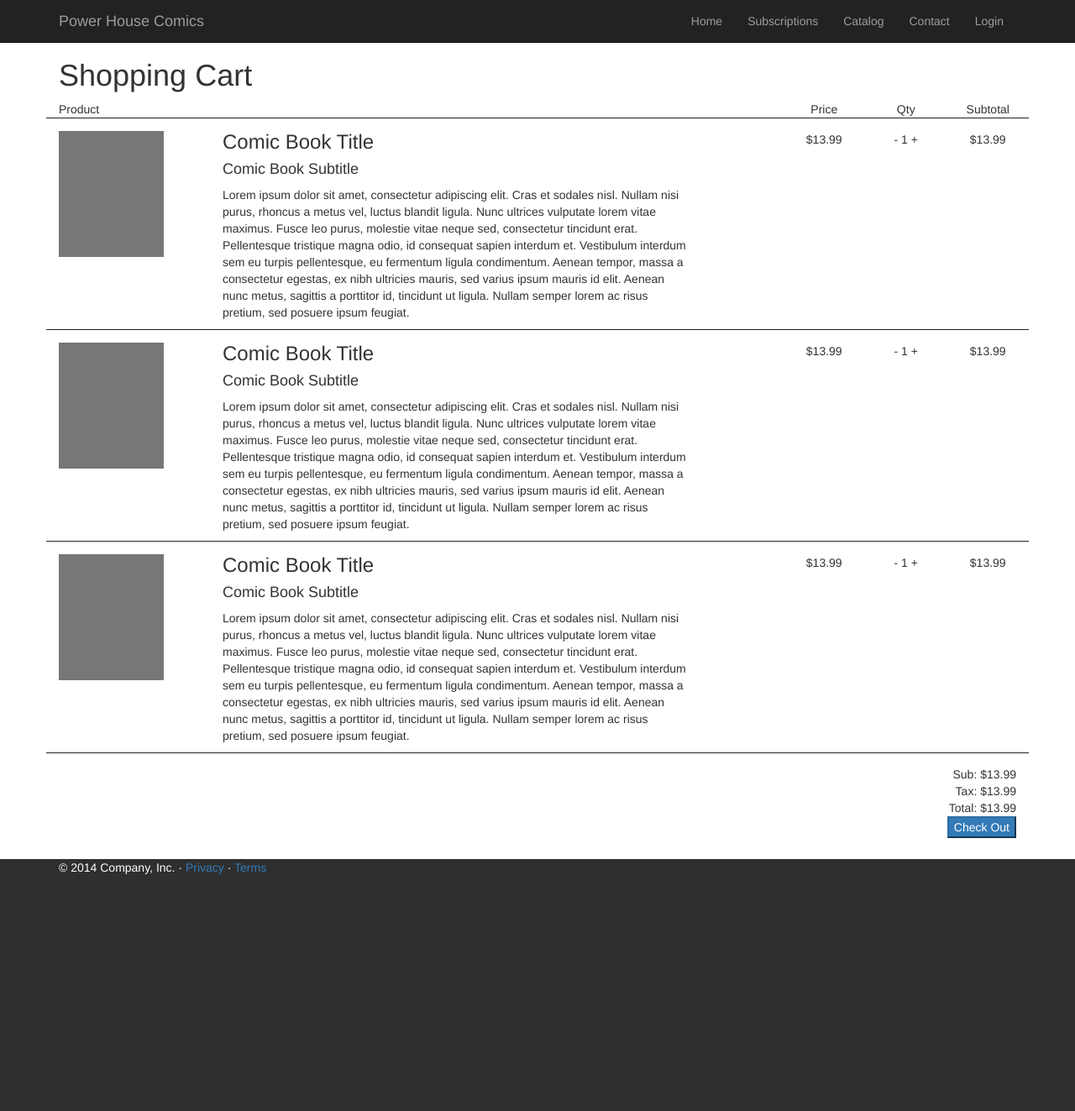
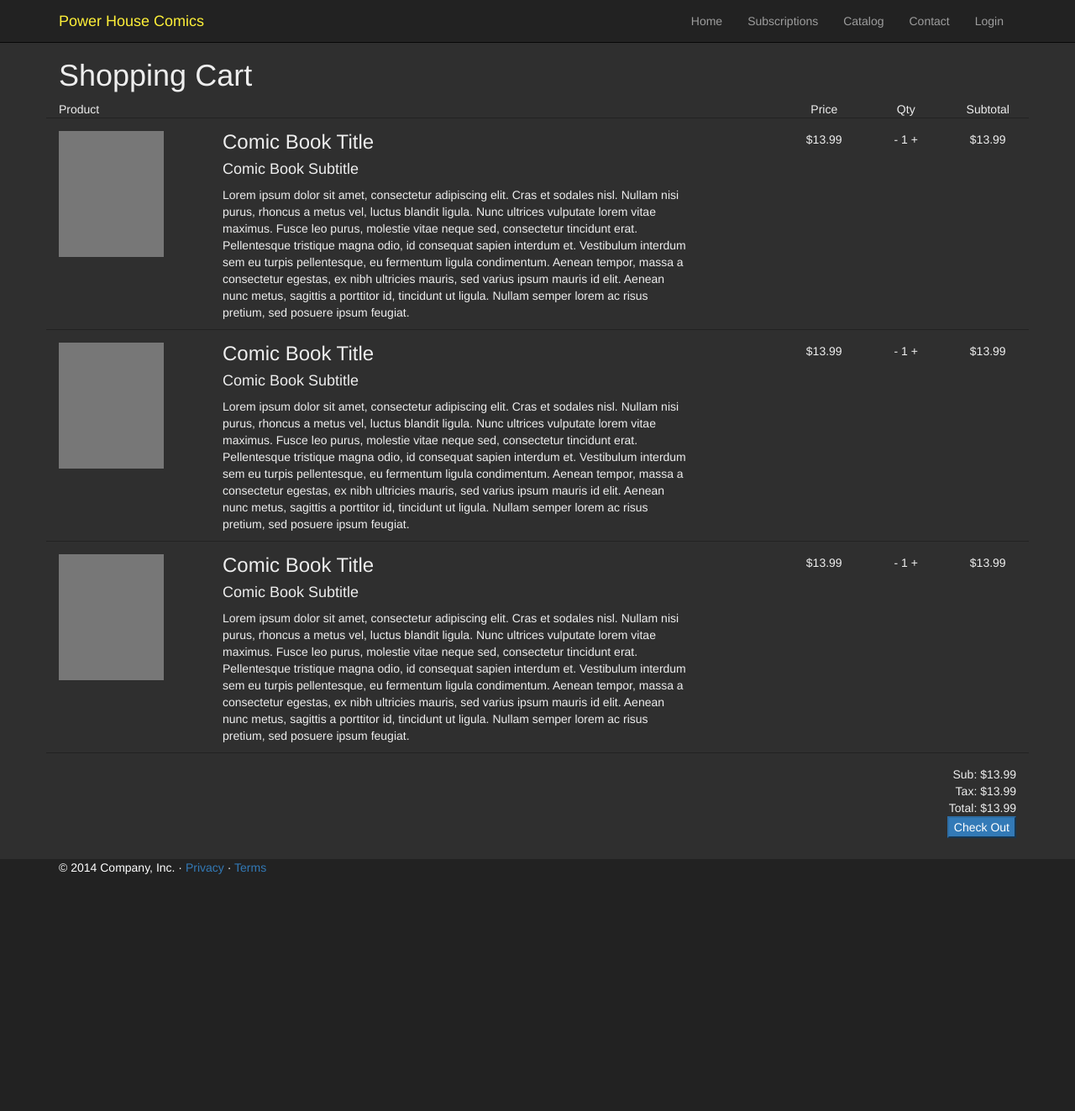
Before and after one commit to AgileDevelopmentG3/project, a PHP site: page /cart.php in a window 1280 px wide. Shown: the whole page at 84% size. Run offline with PHP 8.4, Linux system fonts and the light colour scheme; some libraries are stand-ins or nearby versions.

Commit message:
little css work

```diff
--- a/css/main.css
+++ b/css/main.css
@@ -45,6 +45,7 @@ h3 {
 
 .login {
     background: #fff;
+    color: black;
     border: 1px solid #333;
     border-radius: 5px;
     height: 80%;
@@ -84,7 +85,7 @@ h3 {
 *************************/
 
 footer {
-    background: #2f2f2f;
+    background: #222;
     color: #fff;
     min-height: 300px;
 }
@@ -99,3 +100,31 @@ footer {
     border-bottom: 1px solid #222;
     margin-bottom: 15px;
 }
+/*************************
+
+        MAIN
+
+*************************/
+
+body {
+    background: #2f2f2f;
+    color: #eee;
+}
+
+h1, h2, h3, h4, h5, h6 {
+    color: #eee;
+}
+
+/*************************
+
+        NAV
+
+*************************/
+
+.navbar-inverse .navbar-brand {
+    color: #FFF139;
+}
+
+.navbar-right .navbar-collapse .collapse {
+    color: #6BA6FC;
+}
```
